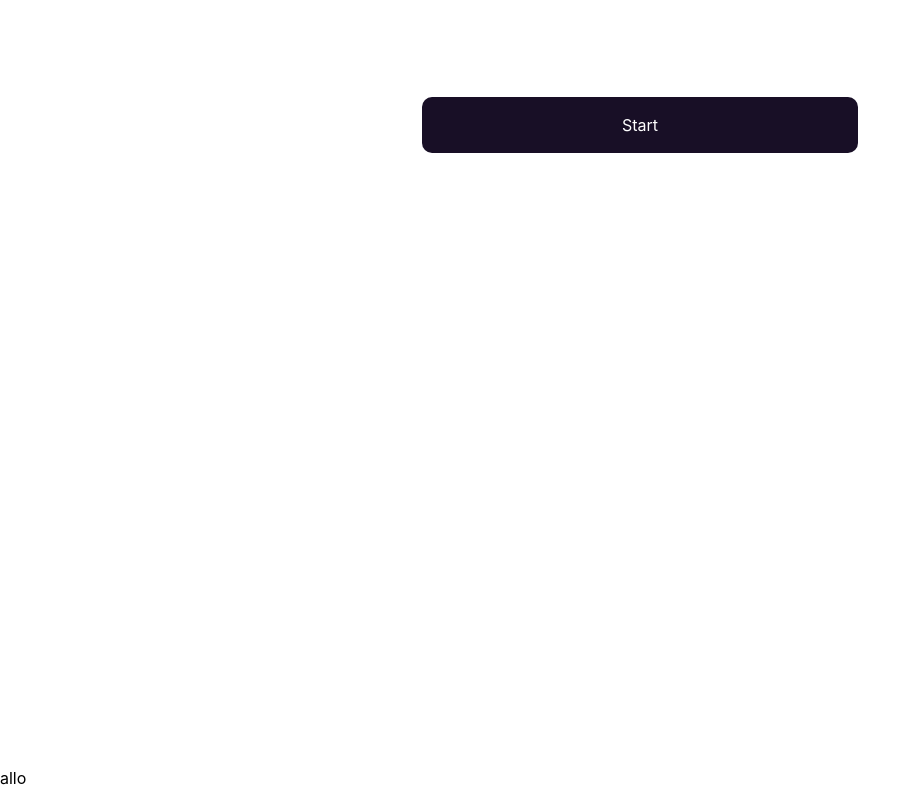
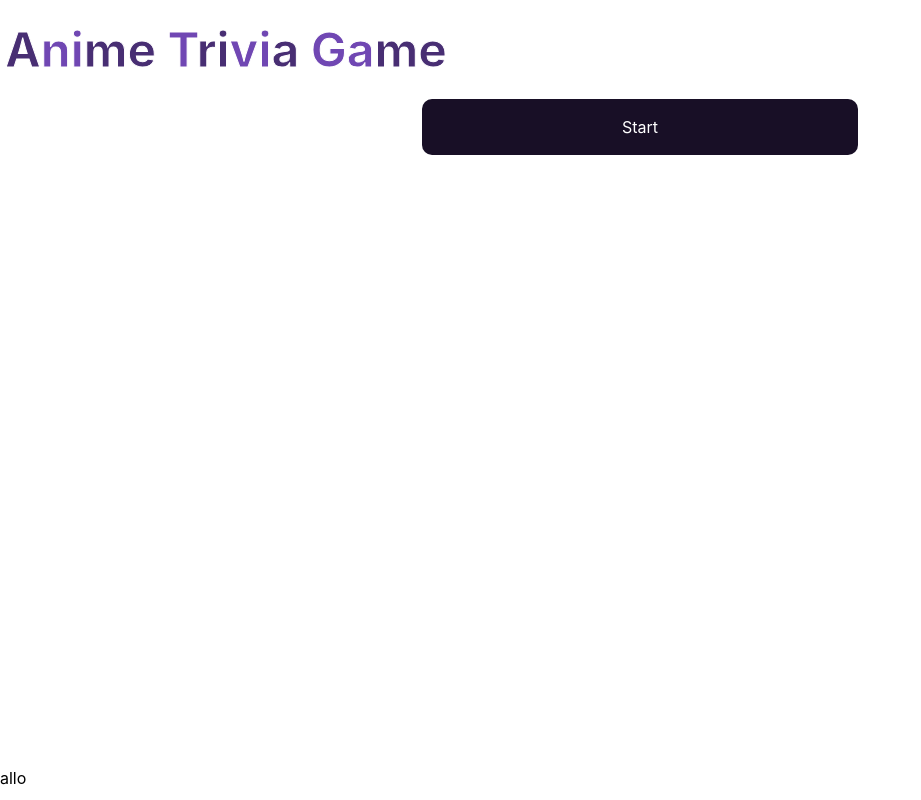
Before and after one commit to ja-me-ch/Anime-Trivia-Game, a Next.js app: page / in a window 1280 px wide. Shown: the whole page, without its empty margins (0-921 px from the left). Built offline with nearby package versions, Linux system fonts and the light colour scheme.

Commit message:
refactored theme -selectedTheme moved to theme object

```diff
--- a/components/QuestionPanel/Answer.js
+++ b/components/QuestionPanel/Answer.js
@@ -57,12 +57,12 @@ function Answer(props) {
 
     const getColor = function () {
         if (disableAnswering) {
-            if (isCorrect) return [theme.palette[selectedTheme.value].success.main];
-            if (clicked) return [theme.palette[selectedTheme.value].error.main];
-            else return [theme.palette[selectedTheme.value].primary.dark];
+            if (isCorrect) return [theme.palette[theme.palette.theme].success.main];
+            if (clicked) return [theme.palette[theme.palette.theme].error.main];
+            else return [theme.palette[theme.palette.theme].primary.dark];
         }
         else {
-            return [theme.palette[selectedTheme.value].primary.main, theme.palette[selectedTheme.value].primary.light, theme.palette[selectedTheme.value].primary.dark]
+            return [theme.palette[theme.palette.theme].primary.main, theme.palette[theme.palette.theme].primary.light, theme.palette[theme.palette.theme].primary.dark]
         }
     }
     return (
--- a/components/QuestionPanel/QuestionPanel.js
+++ b/components/QuestionPanel/QuestionPanel.js
@@ -31,14 +31,14 @@ const StartNext_Button = styled(Button)((props) => ({
     }
 }));
 
-const StartNext_Div = styled('div')(({ disabled, colors, textColor }) => ({
+const StartNext_Div = styled('div')(({ disabled, theme }) => ({
     // position: 'absolute',
     // left: '50%',
     // transform: 'translateX(-50%)',
-    color: textColor,
+    color: theme.palette[theme.palette.theme].primary.contrastText,
     // border: '1px solid white',
     transition: 'all 0.5s ease',
-    background: disabled ? colors[2] : colors[0],
+    background: disabled ? theme.palette[theme.palette.theme].primary.dark : theme.palette[theme.palette.theme].primary.main,
     // minHeight: '100%',
     height: '100%',
     width: '100%',
@@ -49,7 +49,7 @@ const StartNext_Div = styled('div')(({ disabled, colors, textColor }) => ({
     cursor: 'pointer',
     borderRadius: '10px',
     '&:hover': {
-        background: colors[1]
+        background: theme.palette[theme.palette.theme].primary.light
     },
 }));
 
@@ -148,7 +148,8 @@ function QuestionPanel() {
                 value={commonUserCount}
                 onChange={(e) => {
                     setCommonUserCount(e.target.value);
-                    if (selectedTheme.value === 'dark') {
+
+                    if (theme.palette.theme === 'dark') {
                         selectedTheme.update('light');
                     }
                     else {
@@ -189,8 +190,8 @@ function QuestionPanel() {
 
         return <StartNext_Div
             disabled={getButtonStatus()}
-            colors={[theme.palette[selectedTheme.value].primary.main, theme.palette[selectedTheme.value].primary.light, theme.palette[selectedTheme.value].primary.dark]}
-            textColor={theme.palette[selectedTheme.value].primary.contrastText}
+            // colors={[theme.palette[theme.palette.theme].primary.main, theme.palette[theme.palette.theme].primary.light, theme.palette[selectedTheme.value].primary.dark]}
+            // textColor={theme.palette[theme.palette.theme].primary.contrastText}
             onClick={() => getNextQuestion(commonUserCount)}
         >
             <span>{buttonText}</span>
@@ -204,9 +205,9 @@ function QuestionPanel() {
         //     }>{buttonText}</StartNext_Button>
     }
 
-    const defaultColors = [theme.palette.primary.main, theme.palette.primary.light, theme.palette.primary.dark];
-    const correctColors = [theme.palette.success.main];
-    const incorrectColors = [theme.palette.error.main];
+    // const defaultColors = [theme.palette.primary.main, theme.palette.primary.light, theme.palette.primary.dark];
+    // const correctColors = [theme.palette.success.main];
+    // const incorrectColors = [theme.palette.error.main];
     const letters = ['A', 'B', 'C', 'D'];
     const setQuestionsAndAnswers_Div = function (currentQuestion) {
         if (currentQuestion === undefined) {
@@ -218,14 +219,14 @@ function QuestionPanel() {
                 will have when clicked, green if correct, red if incorrect, and
                 will show the correct answer if the guess was incorrect
                 */
-                const getAnswerColor = function () {
-                    if (clicked.length > 0) {
-                        if (a.isCorrect) return correctColors;
-                        else if (clicked[index] === true && a.isCorrect === false) return incorrectColors;
-                        else return defaultColors;
-                    }
-                    else return defaultColors;
-                }
+                // const getAnswerColor = function () {
+                //     if (clicked.length > 0) {
+                //         if (a.isCorrect) return correctColors;
+                //         else if (clicked[index] === true && a.isCorrect === false) return incorrectColors;
+                //         else return defaultColors;
+                //     }
+                //     else return defaultColors;
+                // }
 
                 return <Answer
                     text={a.answer}
@@ -233,7 +234,7 @@ function QuestionPanel() {
                     letter={letters[index]}
                     index={index}
                     // colors={getAnswerColor()}
-                    selectedTheme={selectedTheme}
+                    // selectedTheme={selectedTheme}
                     clicked={clicked[index]}
                     disableAnswering={disableAnswering} //Whether the button should be disabled
                     toggleClicked={toggleClicked} //Toggles the disabled state and more
--- a/components/Stage/TopBar.js
+++ b/components/Stage/TopBar.js
@@ -74,20 +74,20 @@ const SiteName = styled('h2')(({ theme }) => ({
 
 }));
 
-const MainColorText = styled('span')(({ colors }) => ({
+const MainColorText = styled('span')(({ theme }) => ({
     fontSize: '2em',
-    color: colors[0],
-    WebkitTextStroke: `1px ${colors[1]}`
+    color: theme.palette[theme.palette.theme].primary.main,
+    WebkitTextStroke: `1px ${theme.palette[theme.palette.theme].primary.contrastText}`
 }));
 
-const LightColorText = styled('span')(({ colors }) => ({
+const LightColorText = styled('span')(({ theme }) => ({
     fontSize: '2em',
-    color: colors[0],
-    WebkitTextStroke: `1px ${colors[1]}`
+    color: theme.palette[theme.palette.theme].primary.light,
+    WebkitTextStroke: `1px ${theme.palette[theme.palette.theme].primary.contrastText}`
 }));
 
 const TopBar = function () {
-    const { toggleRightBar, showRightBar, questionHistory, selectedTheme } = useContext(AnimeTriviaGameContext);
+    const { toggleRightBar, showRightBar, questionHistory } = useContext(AnimeTriviaGameContext);
 
     const score = questionHistory.score();
 
@@ -157,15 +157,15 @@ const TopBar = function () {
                     {getLightColorSpan('Ga')}
                     {getMainColorSpan('me')} */}
 
-                    {/* <MainColorText colors={siteNameColors}>A</MainColorText>
+                    <MainColorText>A</MainColorText>
                     <LightColorText>ni</LightColorText>
-                    <MainColorText colors={siteNameColors}>me </MainColorText>
+                    <MainColorText>me </MainColorText>
                     <LightColorText>T</LightColorText>
-                    <MainColorText colors={siteNameColors}>ri</MainColorText>
+                    <MainColorText>ri</MainColorText>
                     <LightColorText>vi</LightColorText>
-                    <MainColorText colors={siteNameColors}>a </MainColorText>
+                    <MainColorText>a </MainColorText>
                     <LightColorText>Ga</LightColorText>
-                    <MainColorText colors={siteNameColors}>me</MainColorText> */}
+                    <MainColorText>me</MainColorText>
                 </SiteName>
             </LeftSide>
 
@@ -177,22 +177,22 @@ const TopBar = function () {
                 <Button
                     variant='outlined'
                     sx={{
-                        borderColor: theme.palette[selectedTheme.value].primary.contrastText,
+                        borderColor: theme.palette[theme.palette.theme].primary.contrastText,
                         marginX: '5px',
                         height: '50%',
                         aspectRatio: '1/1',
                         minWidth: 'unset',
                         padding: '25px',
                         ':hover': {
-                            borderColor: theme.palette[selectedTheme.value].primary.contrastText,
+                            borderColor: theme.palette[theme.palette.theme].primary.contrastText,
                             backgroundColor: 'rgba(255, 255, 255, 0.25)'
                         }
                     }}
                     onClick={() => { toggleRightBar() }}
                 >
                     {showRightBar ?
-                        <CloseDrawerIcon textColor={theme.palette[selectedTheme.value].primary.contrastText} />
-                        : <OpenDrawerIcon textColor={theme.palette[selectedTheme.value].primary.contrastText} />
+                        <CloseDrawerIcon textColor={theme.palette[theme.palette.theme].primary.contrastText} />
+                        : <OpenDrawerIcon textColor={theme.palette[theme.palette.theme].primary.contrastText} />
                     }
                 </Button>
                 <Collapse in={showRightBar} collapsedSize={0} orientation={'horizontal'}>
--- a/contexts/AnimeTriviaGameContext.js
+++ b/contexts/AnimeTriviaGameContext.js
@@ -1,5 +1,6 @@
-import { Update } from '@mui/icons-material';
+
 import React, { createContext, useState } from 'react';
+import { useTheme } from '@mui/material';
 import AnimeSeasonAirDate from '../helper-functions/Questions/animeSeasonAirDate';
 //import getRandomCommonMediaId from '../helper-functions/Functions/getRandomCommonMediaId';
 
@@ -18,6 +19,9 @@ export function AnimeTriviaGameProvider(props) {
 
     //ThemeContext
     const [selectedTheme, setSelectedTheme] = useState('dark');
+
+    const theme = useTheme();
+    theme.palette.theme = selectedTheme;
 
     const AddProfile = function (data) { //New Add Profile
         const doesProfileExist = profiles.some((e) => (e.id) === data.profile.id);
@@ -176,7 +180,7 @@ export function AnimeTriviaGameProvider(props) {
                     score: getQuestionHistory
                 },
                 selectedTheme: {
-                    value: selectedTheme,
+                    // value: selectedTheme,
                     update: setSelectedTheme
                 },
                 GenerateNewQuestion,
--- a/helper-functions/theme.js
+++ b/helper-functions/theme.js
@@ -1,8 +1,11 @@
 import { createTheme } from "@mui/material/styles";
+import { useContext } from "react";
+import { AnimeTriviaGameContext } from "../contexts/AnimeTriviaGameContext";
 
 const theme = createTheme({
     palette: {
         mode: 'dark',
+        theme: 'dark',
         dark: {
             primary: {
                 main: '#482E73',
```
